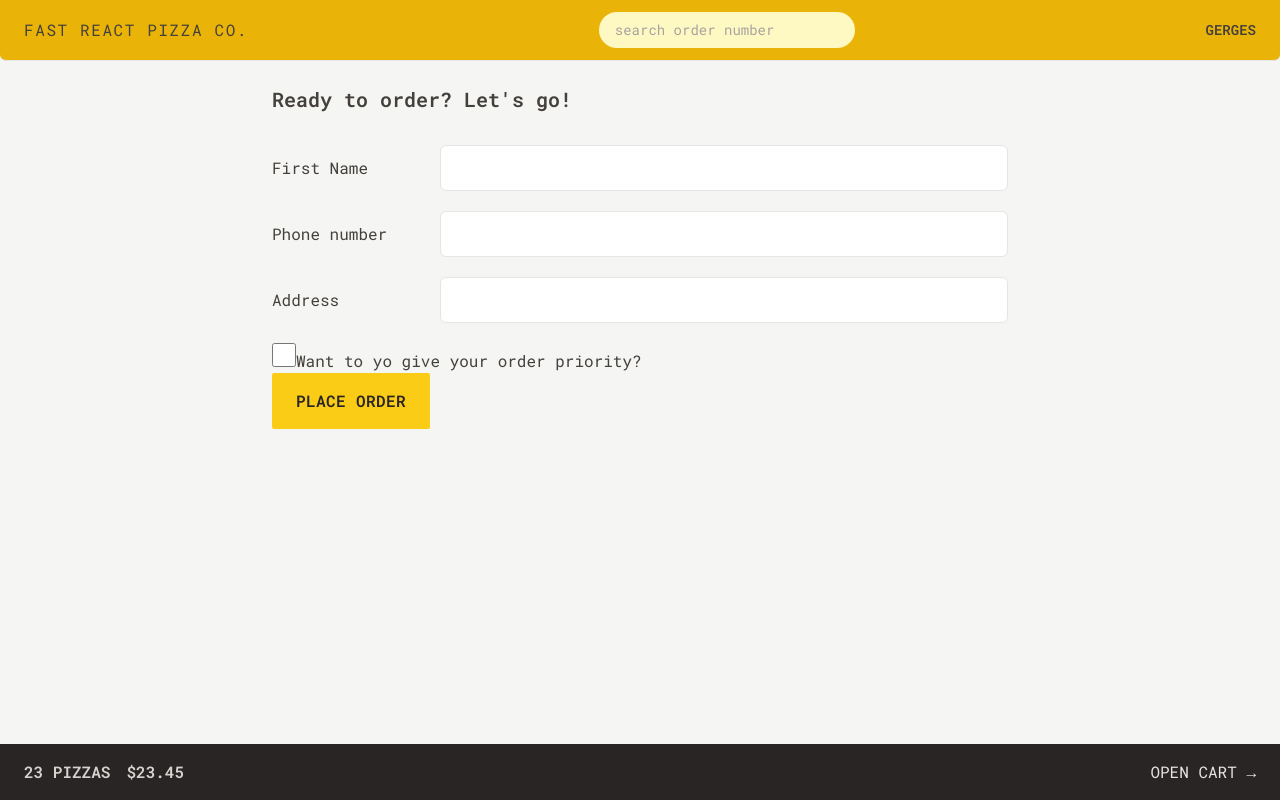
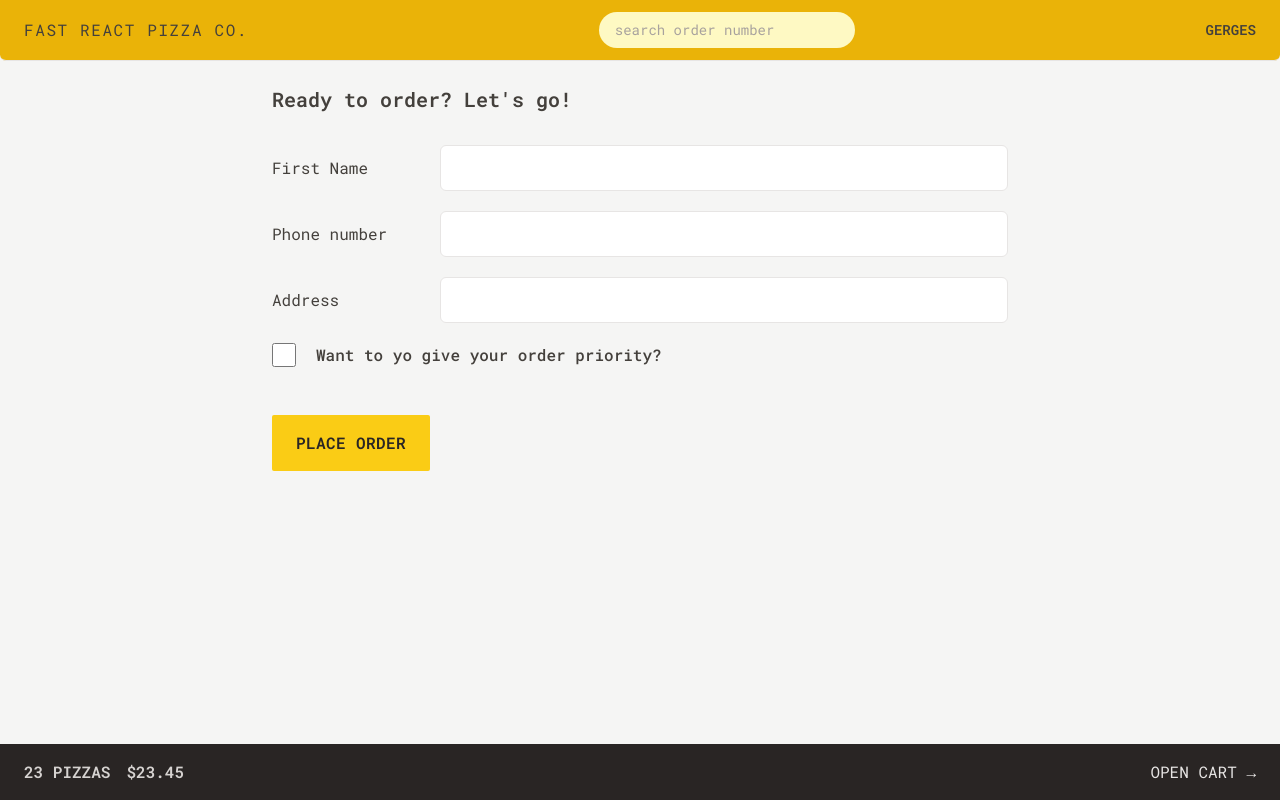
Before and after one commit to G3RGES/fast-react-pizza, a React (Vite) app: page /order/new in a window 1280 px wide. Built offline with nearby package versions, Linux system fonts and the light colour scheme.

Commit message:
Update CreateOrder.jsx

```diff
--- a/src/features/order/CreateOrder.jsx
+++ b/src/features/order/CreateOrder.jsx
@@ -56,7 +56,11 @@ function CreateOrder() {
           <label className="sm:basis-40">Phone number</label>
           <div className="grow">
             <input type="tel" name="phone" required className="input w-full" />
-            {formErrors?.errors?.phone && <p>{formErrors.errors.phone}</p>}
+            {formErrors?.errors?.phone && (
+              <p className="mt-2 rounded-lg bg-red-100 p-2 text-xs text-red-700">
+                {formErrors.errors.phone}
+              </p>
+            )}
           </div>
         </div>
 
@@ -72,7 +76,7 @@ function CreateOrder() {
           </div>
         </div>
 
-        <div>
+        <div className="mb-12 flex items-center gap-5">
           <input
             className="h-6 w-6 accent-yellow-500 focus:outline-none focus:ring focus:ring-yellow-500 focus:ring-offset-2"
             type="checkbox"
@@ -81,7 +85,9 @@ function CreateOrder() {
             // value={withPriority}
             // onChange={(e) => setWithPriority(e.target.checked)}
           />
-          <label htmlFor="priority">Want to yo give your order priority?</label>
+          <label className="font-medium" htmlFor="priority">
+            Want to yo give your order priority?
+          </label>
         </div>
 
         <div>
```
